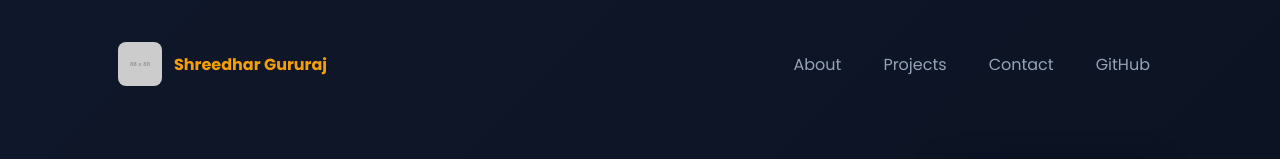
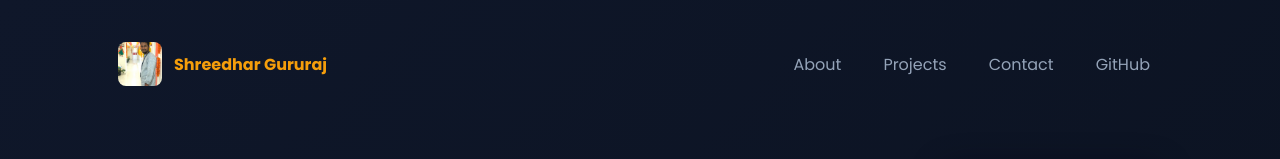
Before and after one commit to Cser-guru/Cser-guru.github.io, a plain HTML site: page index.html in a window 1280 px wide. Shown: the top 159 px of the page. Drawn offline with Linux system fonts and the light colour scheme; placeholder pictures from the web are drawn by us.

Commit message:
Update index.html

```diff
--- a/index.html
+++ b/index.html
@@ -87,7 +87,7 @@
 
     <nav class="nav">
         <a class="brand" href="#">
-            <img src="https://via.placeholder.com/88" alt="Logo">
+            <img src="images/profile.jpg" alt="Logo">
             Shreedhar Gururaj
         </a>
         <div class="nav-links">
```
